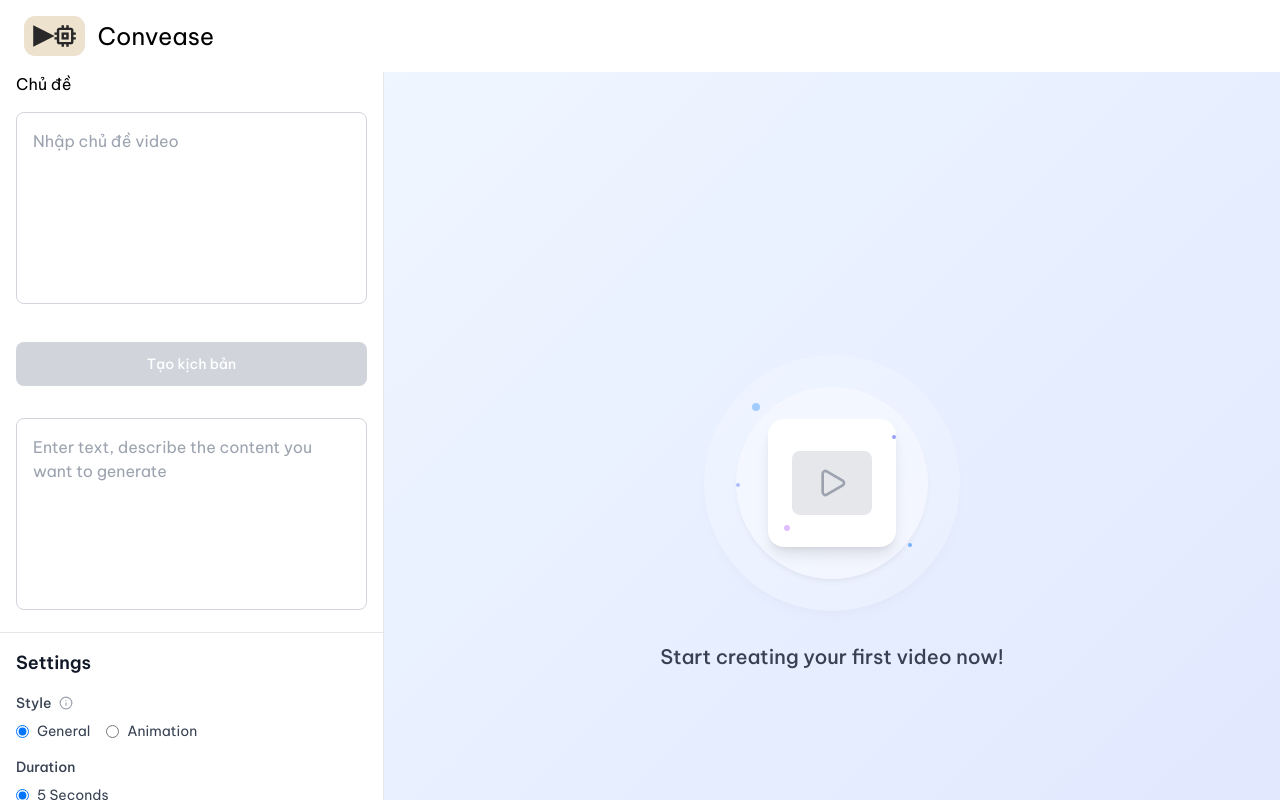
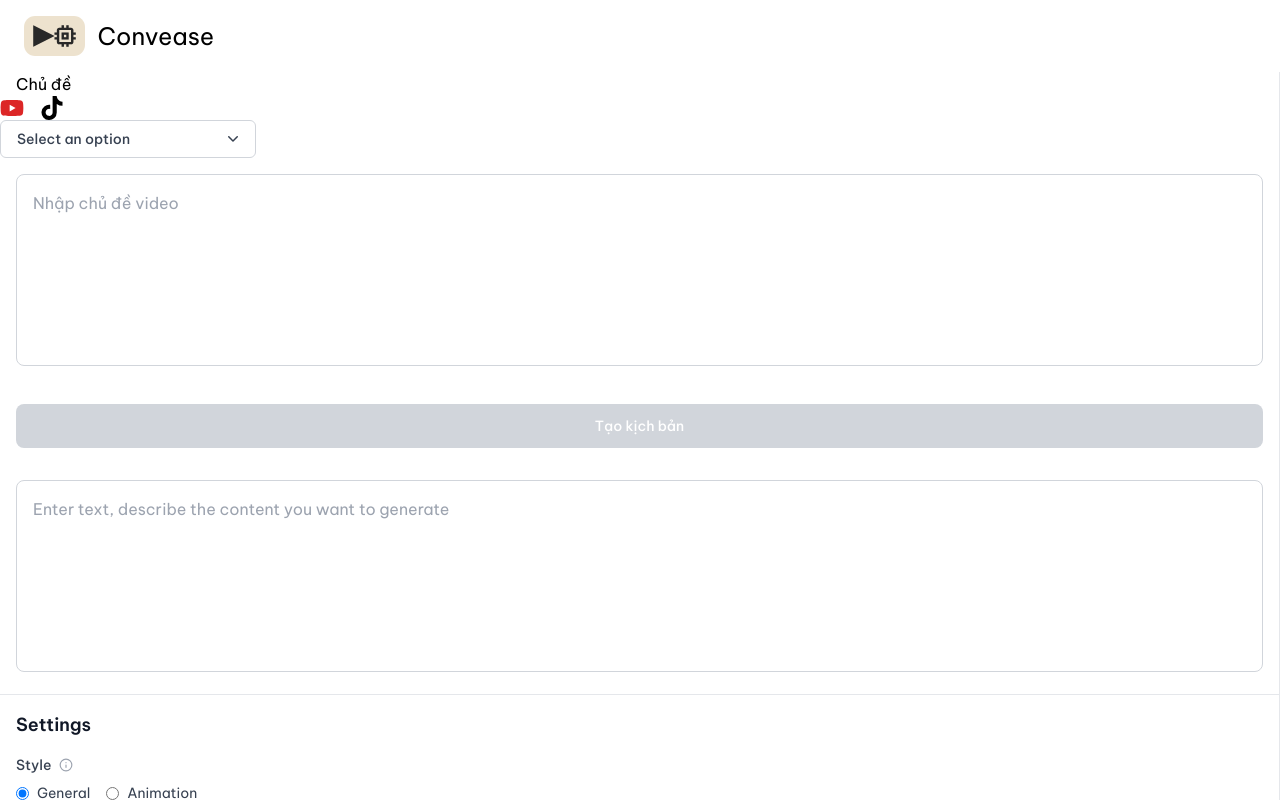
Before and after one commit to quanphantien/Video-generator-project, a React (Create React App) app in the folder frontend/: page /text-to-video in a window 1280 px wide. Shown: the top 800 px of the page. Built offline with nearby package versions, Linux system fonts and the light colour scheme; a web font is replaced by a local one.

Commit message:
create dropdown

```diff
--- /dev/null
+++ b/frontend/src/components/Dropdown.jsx
@@ -0,0 +1,58 @@
+import React, { useState } from 'react';
+import axios from 'axios';
+const Dropdown = () => {
+  const options = ['Youtube', 'Tiktok', 'Google'];
+  const [selected, setSelected] = useState('');
+  const [isOpen, setIsOpen] = useState(false);
+  const [loading, setLoading] = useState(false);
+
+  const handleSelect = async (option) => {
+    setLoading(true);
+    if(option=== 'Youtube') {
+      const response = await axios.get(`${process.env.REACT_APP_CONVEASE_API_BASE_URL}go-trends/youtube-trending`);}
+        // setSelected(response);}
+    setIsOpen(false);
+  };
+
+  return (
+    <div className="relative inline-block text-left w-64">
+      <div>
+        <button
+          onClick={() => setIsOpen(!isOpen)}
+          className="inline-flex justify-between w-full rounded-md border border-gray-300 bg-white px-4 py-2 text-sm font-medium text-gray-700 hover:bg-gray-50"
+        >
+          {selected || 'Select an option'}
+          <svg
+            className="w-5 h-5 ml-2 -mr-1"
+            viewBox="0 0 20 20"
+            fill="currentColor"
+          >
+            <path
+              fillRule="evenodd"
+              d="M5.23 7.21a.75.75 0 011.06.02L10 10.939l3.71-3.71a.75.75 0 111.06 1.06l-4.24 4.25a.75.75 0 01-1.06 0l-4.25-4.25a.75.75 0 01.02-1.06z"
+              clipRule="evenodd"
+            />
+          </svg>
+        </button>
+      </div>
+
+      {isOpen && (
+        <div className="absolute mt-2 w-full rounded-md bg-white shadow-lg z-10">
+          <div className="py-1">
+            {options.map((option) => (
+              <button
+                key={option}
+                onClick={() => handleSelect(option)}
+                className="block w-full text-left px-4 py-2 text-sm text-gray-700 hover:bg-gray-100"
+              >
+                {option}
+              </button>
+            ))}
+          </div>
+        </div>
+      )}
+    </div>
+  );
+};
+
+export default Dropdown;
--- a/frontend/src/pages/VideoGenerationInterface.jsx
+++ b/frontend/src/pages/VideoGenerationInterface.jsx
@@ -1,11 +1,14 @@
 import React, { useState } from 'react';
 import { ChevronLeft, Bell, Info, Play } from 'lucide-react';
 import axios from 'axios';
+import { FaYoutube, FaTiktok } from 'react-icons/fa';
+import Dropdown from '../components/Dropdown';
 
 export default function VideoGenerationInterface() {
   const [activeTab, setActiveTab] = useState('Text to Video');
   const [topicInput, setTopicInput] = useState('');
   const [scriptInput, setScriptInput] = useState('');
+  const [scriptProcessing, setScriptProcessing] = useState(false);
   const [processing, setProcessing] = useState(false);
   const [proMode, setProMode] = useState(true);
   const [style, setStyle] = useState('General');
@@ -21,7 +24,7 @@
   };
   const handleTopicSubmit = async (e) => {
     e.preventDefault();
-    setProcessing(true);
+    setScriptProcessing(true);
     if (topicInput.trim()) {
        try {
       const response = await axios.post(
@@ -34,16 +37,24 @@
     }
   }
 
-  setProcessing(false);
+  setScriptProcessing(false);
   }
 
   return (
     <div className="min-h-screen bg-gray-50 flex">
-      {/* Left Sidebar */}
-      <div className="w-96 bg-white border-r border-gray-200 flex flex-col">
+      <div className="bg-white border-r border-gray-200 flex flex-col w-full">
         <div  className="px-4 flex items-center justify-between">
           Chủ đề
         </div>
+        <div className="flex gap-4">
+      <a target="_blank" rel="noopener noreferrer">
+        <FaYoutube className="text-red-600 text-2xl hover:opacity-80" />
+      </a>
+      <a target="_blank" rel="noopener noreferrer">
+        <FaTiktok className="text-black text-2xl hover:opacity-80" />
+      </a>
+    </div>
+    <Dropdown />
         <div className="p-4 flex-1">
           <textarea
             value={topicInput}
@@ -55,10 +66,10 @@
           <div  className="p-4">
            <button
             onClick={handleTopicSubmit}
-            disabled={!topicInput.trim() || processing}
+            disabled={!topicInput.trim() || scriptProcessing}
             className="w-full bg-blue-600 hover:bg-blue-700 disabled:bg-gray-300 disabled:cursor-not-allowed text-white py-3 px-6 rounded-lg text-sm font-medium transition-colors"
           >
-            {processing ? 'Đang xử lý...' : 'Tạo kịch bản'}
+            {scriptProcessing ? 'Đang xử lý...' : 'Tạo kịch bản'}
           </button>
         </div>
         {/* Input Section */}
@@ -154,33 +165,6 @@
           </button>
         </div>
       </div>
-
-      {/* Main Content Area */}
-      <div className="flex-1 flex items-center justify-center bg-gradient-to-br from-blue-50 to-indigo-100">
-        <div className="text-center">
-          {/* Illustration */}
-          <div className="w-64 h-64 mx-auto mb-8 relative">
-            <div className="absolute inset-0 bg-white rounded-full shadow-lg opacity-20"></div>
-            <div className="absolute inset-8 bg-white rounded-full shadow-md opacity-40"></div>
-            <div className="absolute inset-16 bg-white rounded-2xl shadow-lg flex items-center justify-center">
-              <div className="w-20 h-16 bg-gray-200 rounded-lg flex items-center justify-center relative">
-                <Play className="w-8 h-8 text-gray-400" />
-              </div>
-            </div>
-            {/* Decorative dots */}
-            <div className="absolute top-12 left-12 w-2 h-2 bg-blue-300 rounded-full animate-pulse"></div>
-            <div className="absolute top-20 right-16 w-1 h-1 bg-indigo-400 rounded-full animate-pulse delay-75"></div>
-            <div className="absolute bottom-20 left-20 w-1.5 h-1.5 bg-purple-300 rounded-full animate-pulse delay-150"></div>
-            <div className="absolute bottom-16 right-12 w-1 h-1 bg-blue-400 rounded-full animate-pulse delay-300"></div>
-            <div className="absolute top-32 left-8 w-1 h-1 bg-indigo-300 rounded-full animate-pulse delay-500"></div>
-          </div>
-
-          {/* Text */}
-          <h2 className="text-xl font-medium text-gray-700">
-            Start creating your first video now!
-          </h2>
-        </div>
-      </div>
     </div>
   );
 }
```
